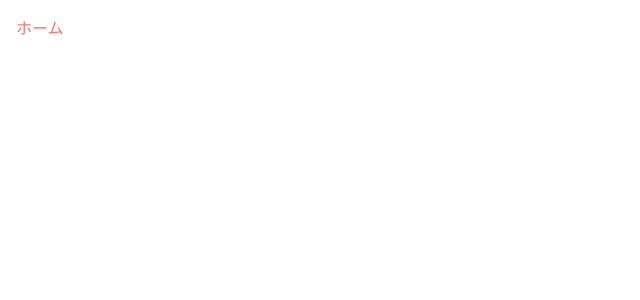
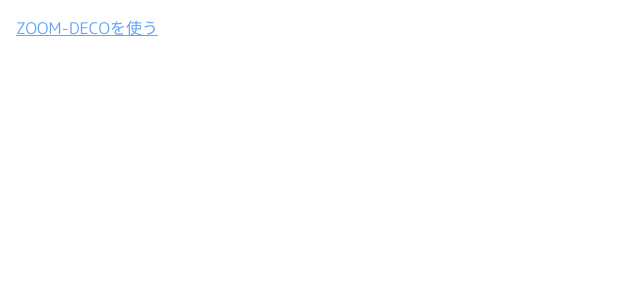
Before and after one commit to yuta-ike/zoom-shot-decorator, a Next.js app: page / in a window 1280 px wide. Shown: the top 300 px of the page, without its empty margins (0-640 px from the left). Built offline with nearby package versions, Linux system fonts and the light colour scheme.

Commit message:
バグ修正

```diff
--- a/src/pages/index.tsx
+++ b/src/pages/index.tsx
@@ -1,31 +1,13 @@
 import React, { useState } from 'react'
-// import { Rnd } from 'react-rnd'
-// import { Pos, Size } from '~/types/figure'
-// import GridGuideFrame from '~/view/components/GridGuideFrame'
+import Link from 'next/link'
 
 const Index: React.FC = () => {
-  // const [pos, setPos] = useState<Pos>({ x: 0, y: 0 })
-  // const [size, setSize] = useState<Size>({ width: 160, height: 90 })
-
   return (
     <div className="p-4 text-red-400">
-      ホーム
-      <div>{/* POS : ({pos.x}, {pos.y}) */}</div>
-      <div>{/* SIZE: ({size.width}, {size.height}) */}</div>
+      <Link href="/v1">
+        <a className="text-blue-400 underline">ZOOM-DECOを使う</a>
+      </Link>
       <div className="relative">
-        {/* <img src="/example/zoom.jpg" alt="テスト画像" /> */}
-        {/* <Rnd
-          position={pos}
-          size={size}
-          onDragStop={(_, pos) => setPos(pos)}
-          onResizeStop={(_, __, ref, ___, pos) => {
-            setPos(pos)
-            setSize(ref.style)
-          }}
-          lockAspectRatio
-        >
-          <GridGuideFrame count={9} />
-        </Rnd> */}
         <div className="grid-cols-1" />
         <div className="grid-cols-2" />
         <div className="grid-cols-3" />
--- a/src/pages/v1.tsx
+++ b/src/pages/v1.tsx
@@ -151,7 +151,7 @@ const Version1 = () => {
     if (currentPageType === 'loading' && images.length > 0) {
       goNext()
     }
-  }, [images])
+  }, [images, currentPageType])
 
   return (
     <article className="flex items-stretch h-screen font-sans text-white bg-blue-400">
```
